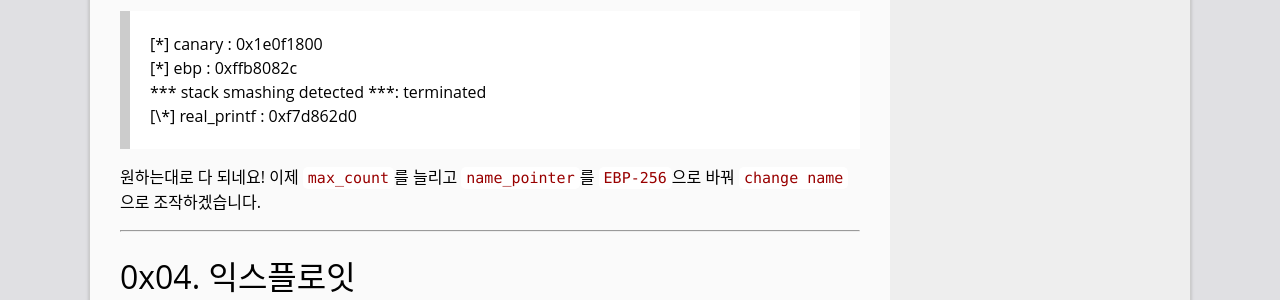
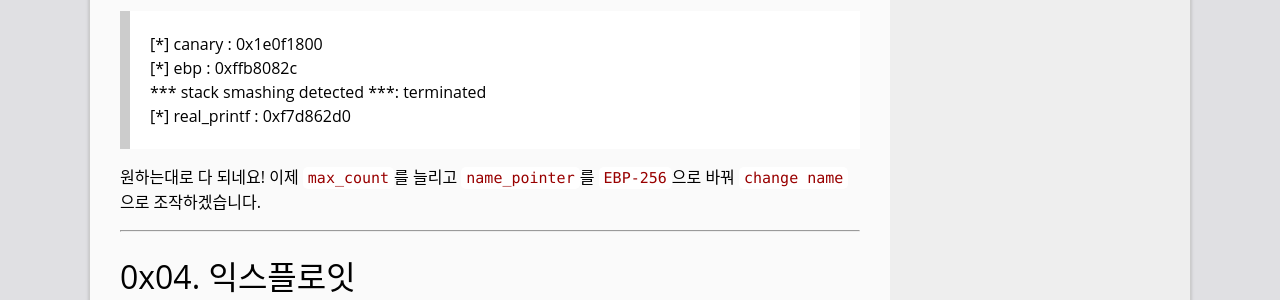
Before and after one commit to UnKN0wnName/stfwlg.github.io, a Jekyll site: the page built from _posts/2018-06-20-[2016 mma]_shadow_풀이.md, in a window 1280 px wide and 900 px high, scrolled down 8909 px. Shown: the part 155-455 px from the top of the window. Built offline with Jekyll 4.4.1, drawn with Linux system fonts in a browser that asks for light colours; comment, search, counter and statistics services are not loaded.

```diff
--- a/_posts/2018-06-20-[2016 mma]_shadow_풀이.md
+++ b/_posts/2018-06-20-[2016 mma]_shadow_풀이.md
@@ -293,7 +293,7 @@ print "[*] real_printf : " + hex(real_printf)
 >[\*] canary : 0x1e0f1800<br />
 [\*] ebp : 0xffb8082c<br />
 \*\*\* stack smashing detected \*\*\*: <unknown> terminated<br />
-[\*] real_printf : 0xf7d862d0
+[*] real_printf : 0xf7d862d0
 
 원하는대로 다 되네요! 이제 `max_count`를 늘리고 `name_pointer`를 `EBP-256`으로 바꿔 `change name`으로 조작하겠습니다.
 
```
